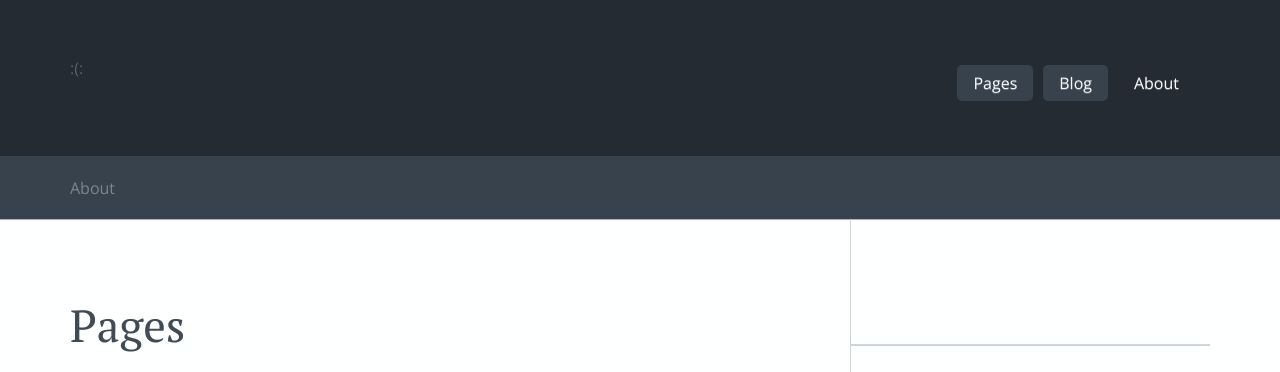
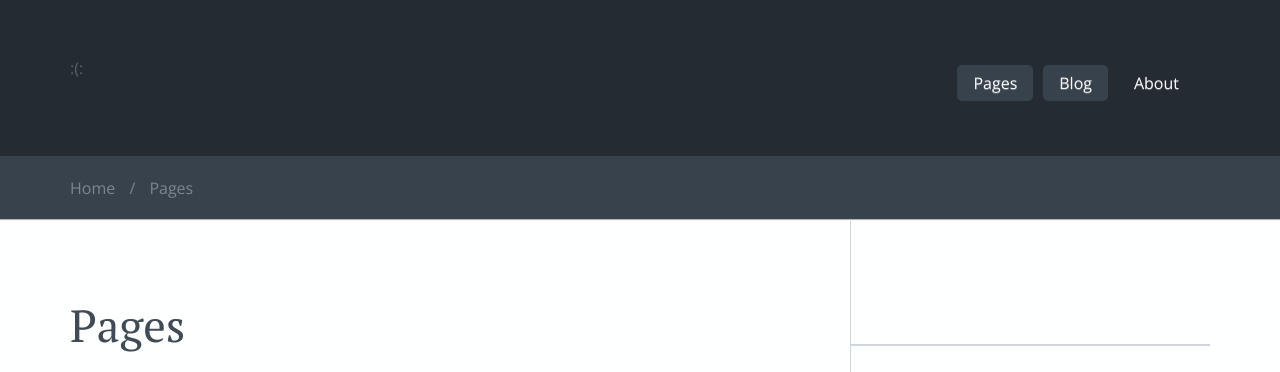
Before and after one commit to Patrick-Dougherty/patrick-dougherty.github.com, a Jekyll site: the page built from pages.html, in a window 1280 px wide. Shown: the top 372 px of the page. Built offline with Jekyll 4.4.1, drawn with Linux system fonts in a browser that asks for light colours; nearby versions of some CDN libraries; library files that are not in the unit come from our copies.

Commit message:
generalize breadcrumbs

```diff
--- a/_includes/themes/tales/default.html
+++ b/_includes/themes/tales/default.html
@@ -91,9 +91,9 @@
     <div class="widewrapper subheader">
       <div class="container">
         <div class="tales-breadcrumb">
-          <a href="#">About</a>
-          <!-- <span class="separator">&#38;#x2F;</span> -->
-          <!-- <a href="#">Starter</a> -->
+          <a href="{{ HOME_PATH }}">Home</a>
+          <span class="separator">&#x2F;</span>
+          <a href="{{page.url}}">{{page.title}}</a>
           <!-- <span class="separator">&#38;#x2F;</span> -->
           <!-- <a href="#">Starter Page</a> -->
         </div>
```
